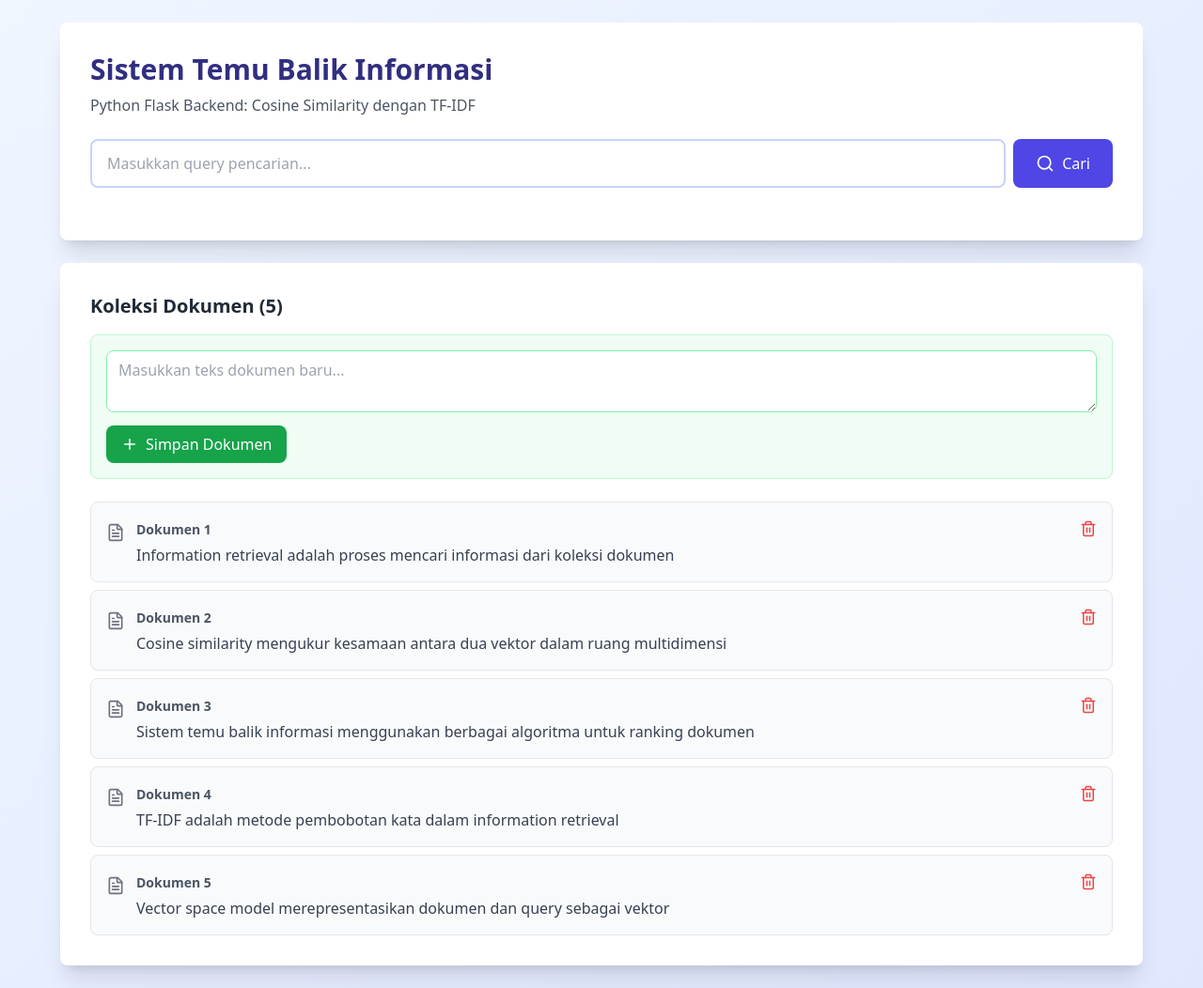
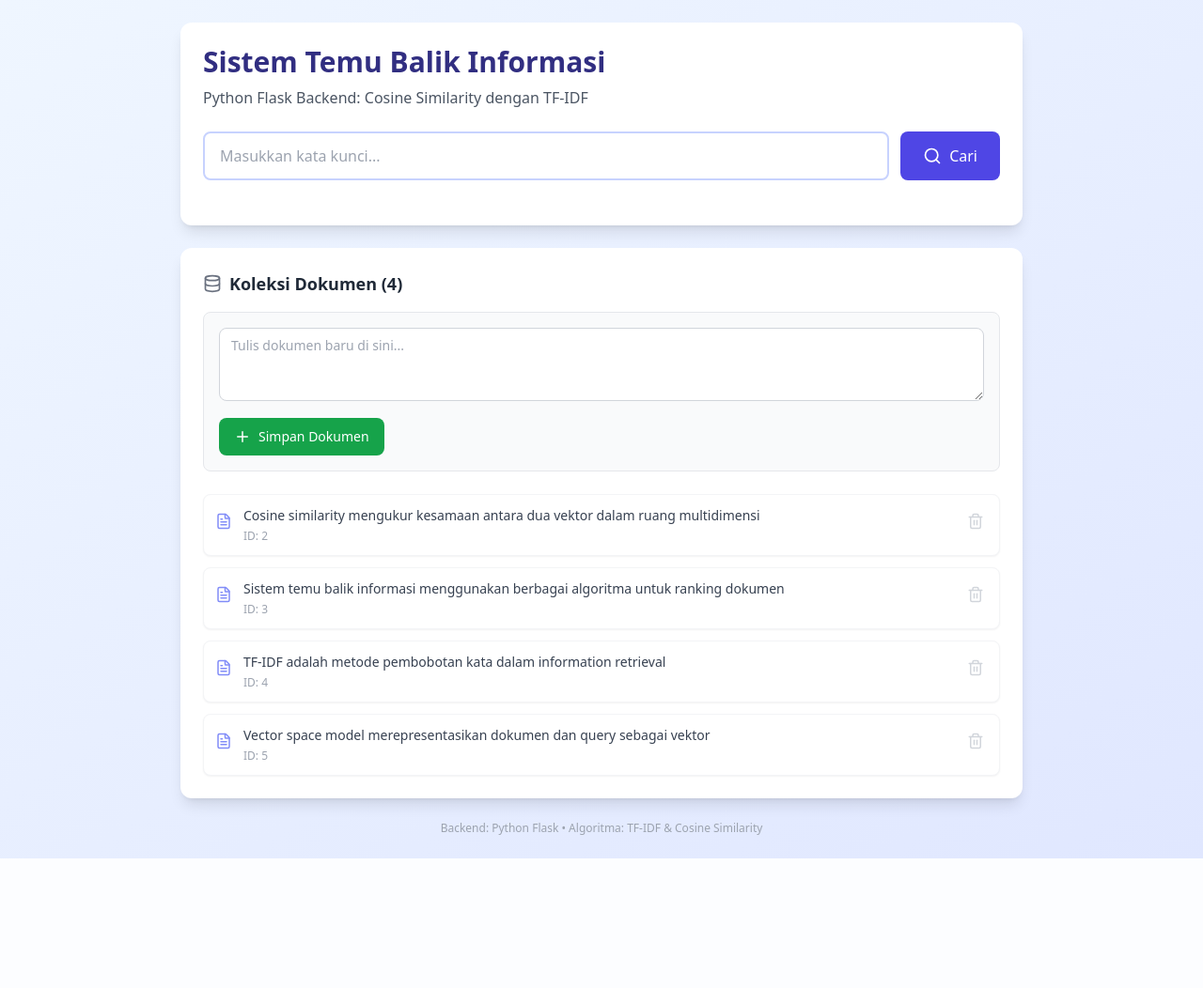
Before and after one commit to Arbi04/flask-information-retrieval, a Flask app: page / in a window 1280 px wide. Shown: the whole page at 94% size. After the commit the page ends 914 px from the top, so only its background shows below. Run offline with Flask 3, Linux system fonts and the light colour scheme; some libraries are stand-ins or nearby versions.

Commit message:
Perbaikan tampilan

```diff
--- a/templates/index.html
+++ b/templates/index.html
@@ -7,94 +7,97 @@
     <script src="https://cdn.tailwindcss.com"></script>
     <script src="https://unpkg.com/lucide@latest"></script>
 </head>
-<body class="min-h-screen bg-gradient-to-br from-blue-50 to-indigo-100 p-6">
-    <div class="max-w-6xl mx-auto">
+<body class="min-h-screen bg-gradient-to-br from-blue-50 to-indigo-100 p-4 sm:p-6">
+    <div class="max-w-4xl mx-auto">
 
-        <div class="bg-white rounded-lg shadow-xl p-8 mb-6">
-            <h1 class="text-3xl font-bold text-indigo-900 mb-2">
+        <div class="bg-white rounded-xl shadow-lg p-6 mb-6">
+            <h1 class="text-2xl sm:text-3xl font-bold text-indigo-900 mb-2 text-center sm:text-left">
                 Sistem Temu Balik Informasi
             </h1>
-            <p class="text-gray-600 mb-6">
+            <p class="text-gray-600 mb-6 text-sm sm:text-base text-center sm:text-left">
                 Python Flask Backend: Cosine Similarity dengan TF-IDF
             </p>
 
-            <form action="/" method="POST" class="flex gap-2 mb-6">
+            <form action="/" method="POST" class="flex flex-col sm:flex-row gap-3 mb-6">
                 <input
                     type="text"
                     name="search_query"
                     value="{{ query }}"
-                    placeholder="Masukkan query pencarian..."
-                    class="flex-1 px-4 py-3 border-2 border-indigo-200 rounded-lg focus:outline-none focus:border-indigo-500"
+                    placeholder="Masukkan kata kunci..."
+                    class="w-full flex-1 px-4 py-3 border-2 border-indigo-200 rounded-lg focus:outline-none focus:border-indigo-500 transition-colors"
                 >
-                <button type="submit" class="bg-indigo-600 text-white px-6 py-3 rounded-lg hover:bg-indigo-700 transition flex items-center gap-2">
+                <button type="submit" class="w-full sm:w-auto bg-indigo-600 text-white px-6 py-3 rounded-lg hover:bg-indigo-700 transition flex items-center justify-center gap-2 font-medium">
                     <i data-lucide="search" width="20"></i> Cari
                 </button>
             </form>
 
             {% if results %}
             <div class="mb-6">
-                <h2 class="text-xl font-semibold text-gray-800 mb-4">
-                    Hasil Pencarian ({{ results|length }} dokumen)
+                <h2 class="text-lg font-semibold text-gray-800 mb-4 border-b pb-2">
+                    Hasil Pencarian ({{ results|length }})
                 </h2>
                 <div class="space-y-3">
                     {% for doc in results %}
-                    <div class="bg-indigo-50 border border-indigo-200 rounded-lg p-4">
-                        <div class="flex justify-between items-start mb-2">
-                            <span class="text-sm font-semibold text-indigo-600">
-                                Rank #{{ loop.index }} - Dokumen {{ doc.id }}
+                    <div class="bg-indigo-50 border border-indigo-200 rounded-lg p-4 hover:shadow-md transition">
+                        <div class="flex flex-col sm:flex-row justify-between items-start sm:items-center mb-2 gap-2">
+                            <span class="text-xs font-bold text-indigo-600 uppercase tracking-wide">
+                                Rank #{{ loop.index }}
                             </span>
-                            <span class="bg-indigo-600 text-white px-3 py-1 rounded-full text-sm">
+                            <span class="bg-indigo-600 text-white px-2 py-1 rounded text-xs font-mono">
                                 Score: {{ "%.2f"|format(doc.score * 100) }}%
                             </span>
                         </div>
-                        <p class="text-gray-700">{{ doc.text }}</p>
+                        <p class="text-gray-700 text-sm sm:text-base leading-relaxed break-words">{{ doc.text }}</p>
                     </div>
                     {% endfor %}
                 </div>
             </div>
             {% elif query %}
-            <div class="mb-6 p-4 bg-yellow-50 text-yellow-800 rounded-lg">
-                Tidak ditemukan hasil untuk query "{{ query }}"
+            <div class="mb-6 p-4 bg-yellow-50 text-yellow-800 rounded-lg text-center text-sm border border-yellow-200">
+                Tidak ditemukan hasil untuk "{{ query }}"
             </div>
             {% endif %}
         </div>
 
-        <div class="bg-white rounded-lg shadow-xl p-8">
-            <div class="flex justify-between items-center mb-4">
-                <h2 class="text-xl font-semibold text-gray-800">
-                    Koleksi Dokumen ({{ documents|length }})
-                </h2>
-            </div>
+        <div class="bg-white rounded-xl shadow-lg p-6">
+            <h2 class="text-lg font-semibold text-gray-800 mb-4 flex items-center gap-2">
+                <i data-lucide="database" width="20" class="text-gray-500"></i>
+                Koleksi Dokumen ({{ documents|length }})
+            </h2>
 
-            <form action="/add" method="POST" class="mb-6 p-4 bg-green-50 border border-green-200 rounded-lg">
+            <form action="/add" method="POST" class="mb-6 p-4 bg-gray-50 border border-gray-200 rounded-lg">
                 <textarea
                     name="new_doc_text"
-                    placeholder="Masukkan teks dokumen baru..."
-                    class="w-full px-3 py-2 border border-green-300 rounded-lg mb-2 focus:outline-none focus:border-green-500"
-                    rows="2" required></textarea>
-                <button type="submit" class="bg-green-600 text-white px-4 py-2 rounded-lg hover:bg-green-700 flex items-center gap-2">
+                    placeholder="Tulis dokumen baru di sini..."
+                    class="w-full px-3 py-2 border border-gray-300 rounded-lg mb-3 focus:outline-none focus:border-green-500 text-sm"
+                    rows="3" required></textarea>
+                <button type="submit" class="w-full sm:w-auto bg-green-600 text-white px-4 py-2 rounded-lg hover:bg-green-700 transition flex items-center justify-center gap-2 text-sm font-medium">
                     <i data-lucide="plus" width="18"></i> Simpan Dokumen
                 </button>
             </form>
 
-            <div class="space-y-2">
+            <div class="space-y-3">
                 {% for doc in documents %}
-                <div class="flex items-start gap-3 p-4 bg-gray-50 border border-gray-200 rounded-lg hover:bg-gray-100 transition">
-                    <div class="text-gray-500 mt-1 flex-shrink-0">
-                        <i data-lucide="file-text" width="20"></i>
+                <div class="flex items-start gap-3 p-3 bg-white border border-gray-100 rounded-lg shadow-sm hover:border-indigo-200 transition group">
+                    <div class="text-indigo-400 mt-1 flex-shrink-0">
+                        <i data-lucide="file-text" width="18"></i>
                     </div>
-                    <div class="flex-1">
-                        <span class="text-sm font-semibold text-gray-600">
-                            Dokumen {{ doc.id }}
-                        </span>
-                        <p class="text-gray-700 mt-1">{{ doc.text }}</p>
+                    <div class="flex-1 min-w-0">
+                        <p class="text-gray-700 text-sm break-words">{{ doc.text }}</p>
+                        <span class="text-xs text-gray-400 mt-1 block">ID: {{ doc.id }}</span>
                     </div>
-                    <a href="/delete/{{ doc.id }}" class="text-red-500 hover:text-red-700 transition flex-shrink-0" onclick="return confirm('Hapus dokumen ini?')">
+                    <a href="/delete/{{ doc.id }}"
+                       class="text-gray-300 hover:text-red-500 transition flex-shrink-0 p-1"
+                       onclick="return confirm('Hapus dokumen ini?')">
                         <i data-lucide="trash-2" width="18"></i>
                     </a>
                 </div>
                 {% endfor %}
             </div>
+        </div>
+
+        <div class="mt-6 text-center text-gray-400 text-xs">
+             <p>Backend: Python Flask • Algoritma: TF-IDF & Cosine Similarity</p>
         </div>
 
     </div>
```
